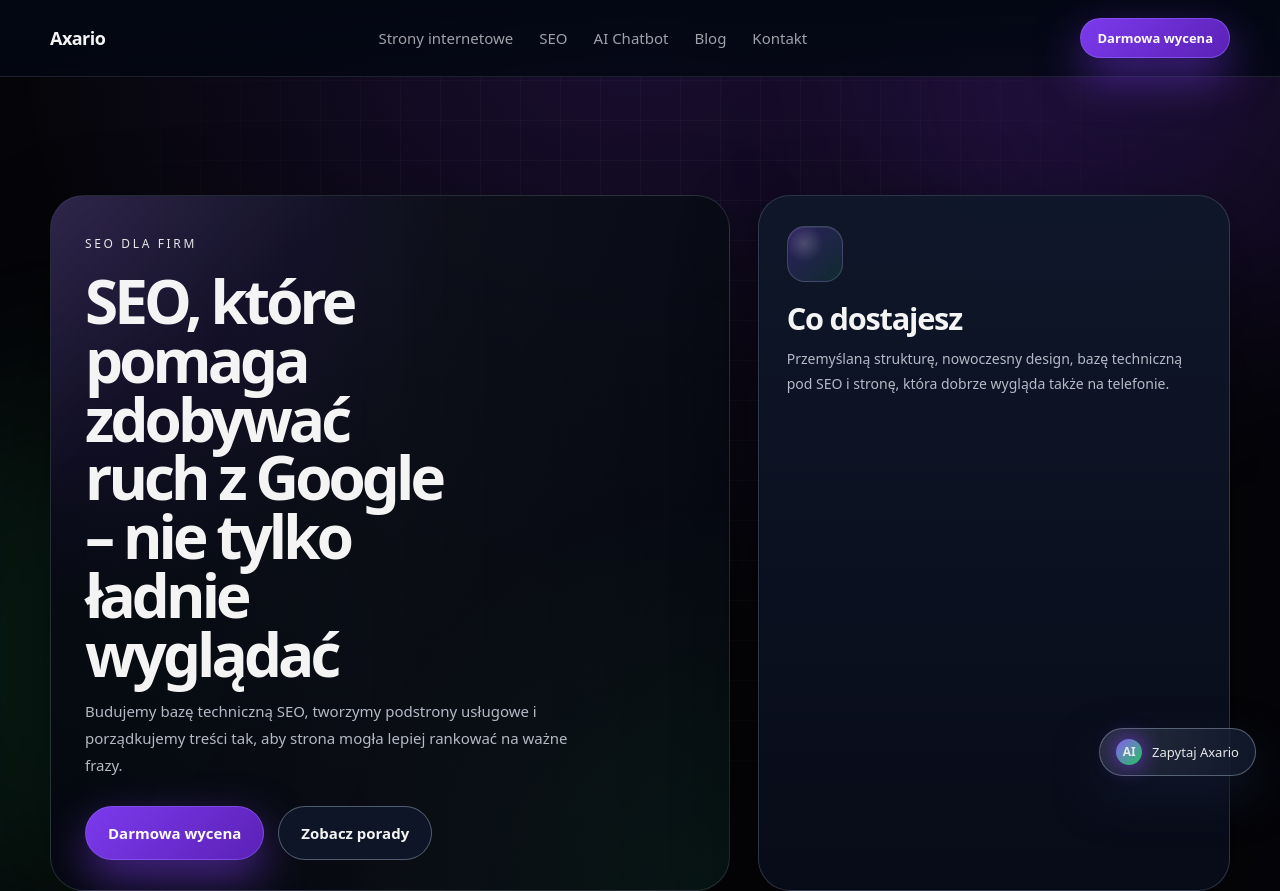
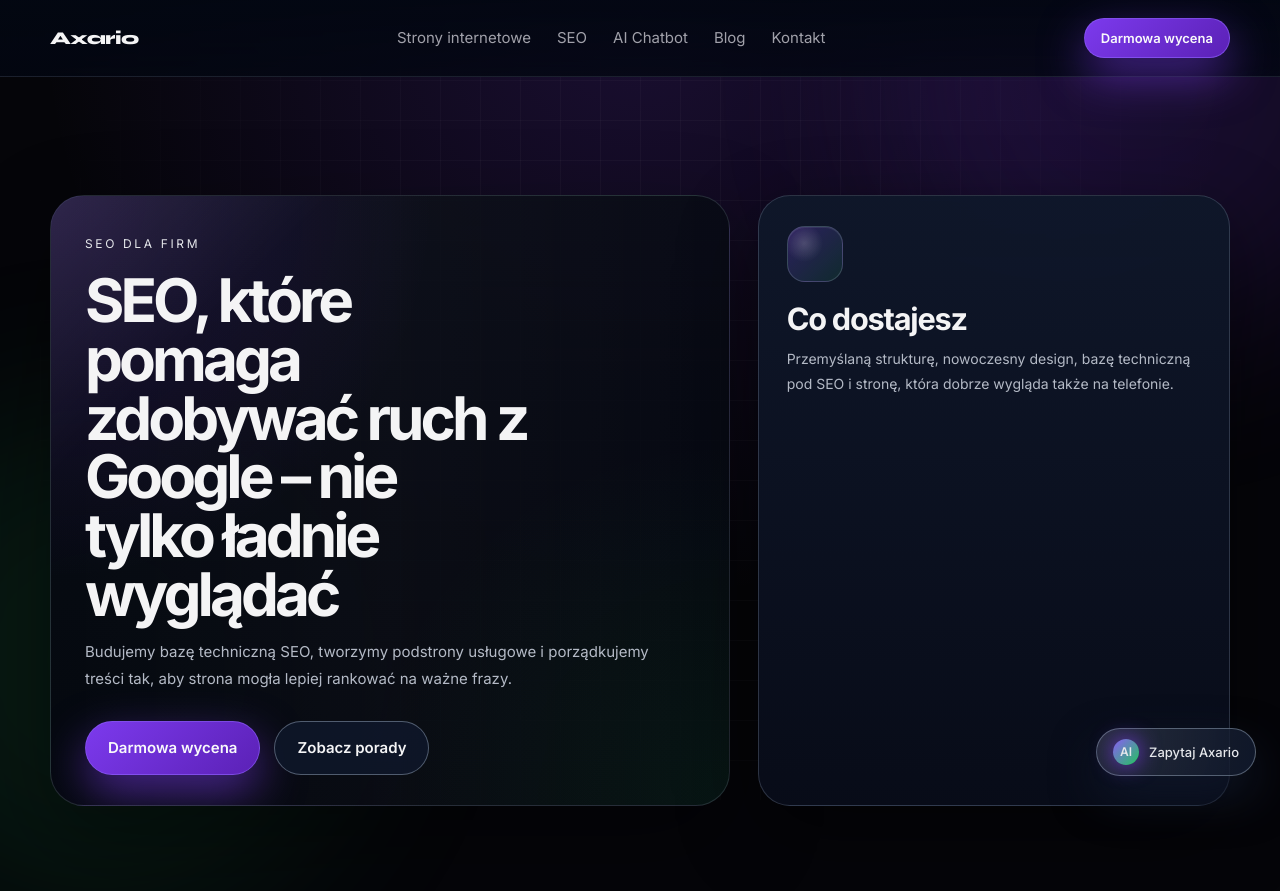
Before and after one commit to alexanderszczebel-stack/Axario, a plain HTML site: page seo.html in a window 1280 px wide. Shown: the top 891 px of the page. Drawn offline with Linux system fonts and the light colour scheme.

Commit message:
Unify fonts across homepage and subpages

```diff
--- a/styles.css
+++ b/styles.css
@@ -1,3 +1,5 @@
+@import url("https://fonts.googleapis.com/css2?family=Inter:wght@300;400;500;600;700;800&family=Syne:wght@400;500;600;700;800&display=swap");
+
 :root {
   --bg: #050509;
   --bg-soft: #0b0b11;
@@ -30,7 +32,7 @@ html {
 
 body {
   margin: 0;
-  font-family: system-ui, -apple-system, BlinkMacSystemFont, "Inter", sans-serif;
+  font-family: "Inter", system-ui, -apple-system, BlinkMacSystemFont, sans-serif;
   background:
     radial-gradient(circle at top, rgba(124, 58, 237, 0.18), transparent 30%),
     radial-gradient(circle at bottom, rgba(34, 197, 94, 0.12), transparent 35%),
@@ -134,6 +136,23 @@ img {
 .logo-text {
   font-weight: 700;
   letter-spacing: -0.03em;
+}
+
+.logo,
+.logo-text,
+.footer-logo {
+  font-family: "Syne", "Inter", sans-serif;
+}
+
+.section-heading h2,
+.page-hero h1,
+.page-hero .content-block h2,
+.blog-grid .article-card h3,
+.article-card h1,
+.blog-intro-main h2,
+.blog-intro-side h2,
+.cta-band-copy h2 {
+  font-family: "Inter", sans-serif;
 }
 
 .logo-mark {
```
